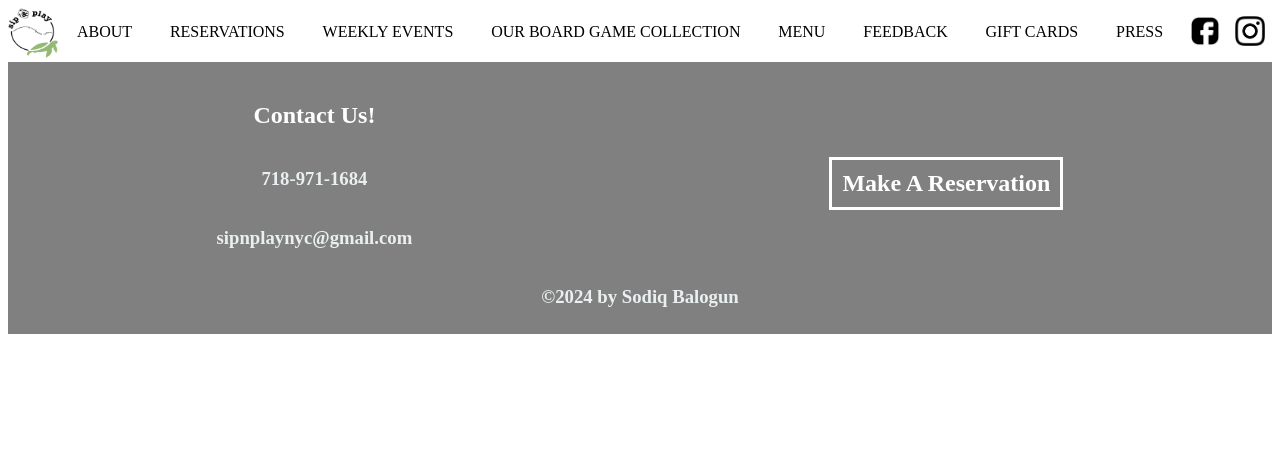
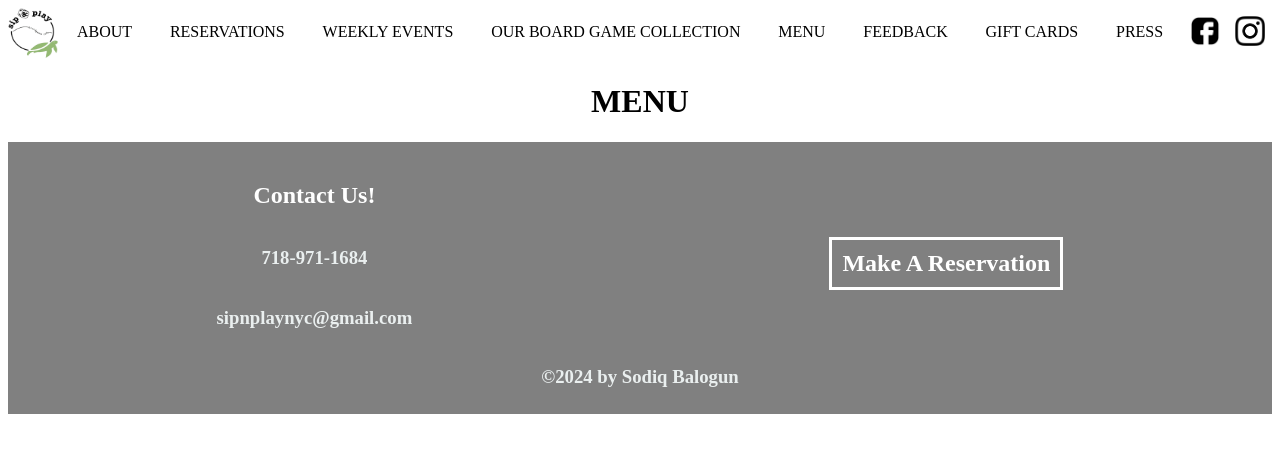
Before and after one commit to SodiqBalogun/SodiqBalogun.github.io, a website built with Vite: page Project_Files/menu.html in a window 1280 px wide. Built offline with nearby package versions, Linux system fonts and the light colour scheme.

Commit message:
Began work on menu.html

```diff
--- a/Project_Files/menu.html
+++ b/Project_Files/menu.html
@@ -23,6 +23,18 @@
             <a href="https://www.instagram.com/sipnplaynyc/?hl=en" target="_blank"> <img class="instagramLogo" src="Images/InstagramLogo1045x1045.png" alt="Instagram Logo"> </a>
         </div>
     </header>
+
+    <center>
+        <div class="menuSection1">
+            <h1> MENU </h1>
+            <div class="menuItems1_2">
+
+            </div>
+            <div class="menuItems2_2">
+
+            </div>
+        </div>
+    </center>
 
     <center>
         <div class="bottomBar">
--- a/Project_Files/style.css
+++ b/Project_Files/style.css
@@ -497,3 +497,9 @@ header {
     color: black;
     border: 3px solid black;
 }
+
+.menuSection1 {
+    display: grid;
+    height: 100%;
+    width: 100%;
+}
```
